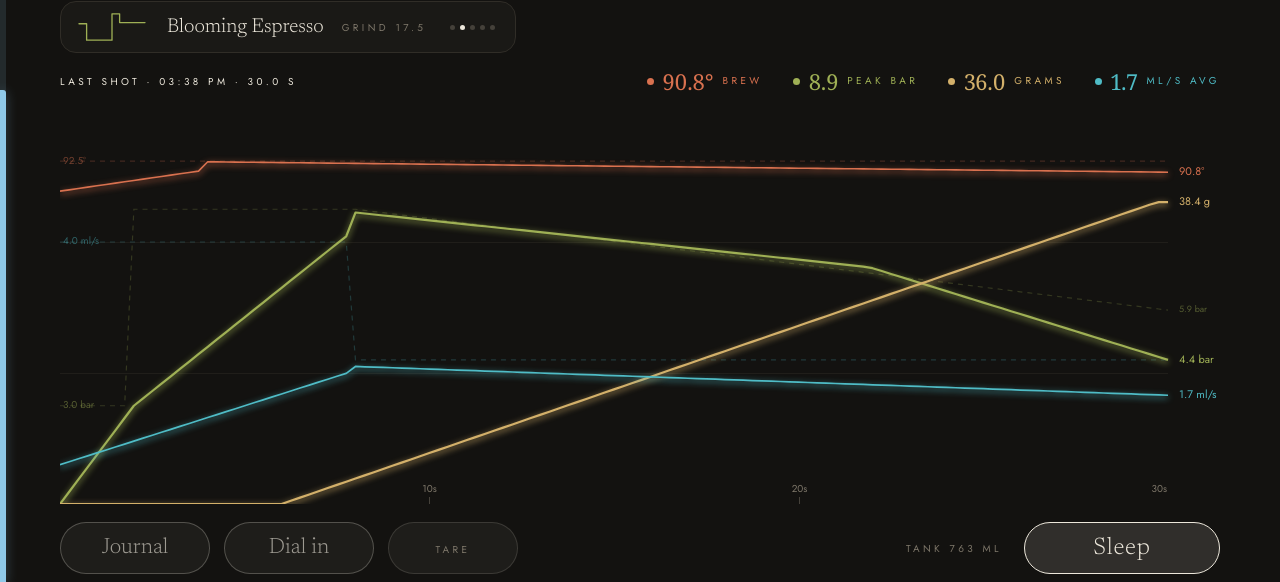
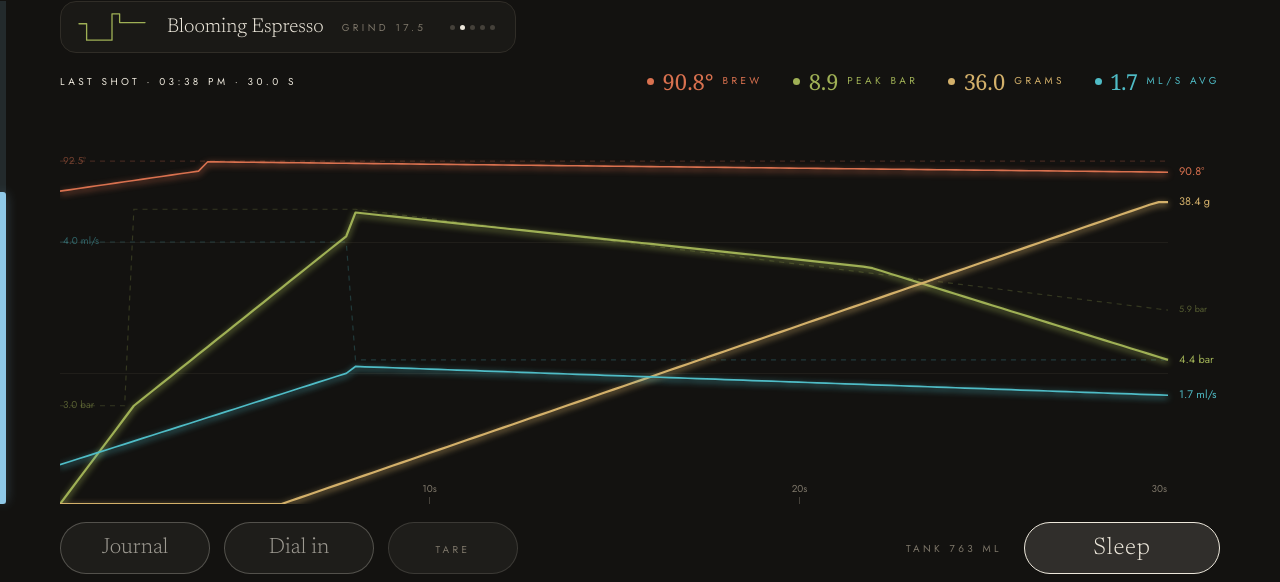
Before and after one commit to pudabassman/decaid-zen, a React (Vite) app: page / in a window 1280 px wide. Shown: the part 214-796 px from the top of the page. Built offline with nearby package versions, Linux system fonts and the light colour scheme; no server answers.

Commit message:
style: the water rail spans header to footer
It ran the full screen height, past both. It now lives in the middle
region, starting where the bean block ends and stopping where the footer
begins, still hard against the left edge.

[ branch: main ]

```diff
--- a/package.json
+++ b/package.json
@@ -1,7 +1,7 @@
 {
   "name": "decaid-zen-skin",
   "private": true,
-  "version": "0.2.22",
+  "version": "0.2.23",
   "type": "module",
   "scripts": {
     "dev": "vite --host",
--- a/src/screens/Idle.tsx
+++ b/src/screens/Idle.tsx
@@ -114,16 +114,6 @@ export function Idle({ machine, onJournal, onDialIn }: { machine: Machine; onJou
 
   return (
     <div className="screen" ref={screen}>
-      <div
-        className={`waterrail${budget.lastDrink || (MOCK && window.location.search.includes('low')) ? ' low' : ''}`}
-        aria-label={
-          budget.lastDrink
-            ? 'Water low: one shot and steam left'
-            : `Water ${Math.round(waterFill)}%`
-        }
-      >
-        <span style={{ height: `${waterFill}%` }} />
-      </div>
 
       <div style={{ marginBottom: 6 }}>
         <div
@@ -218,6 +208,26 @@ export function Idle({ machine, onJournal, onDialIn }: { machine: Machine; onJou
 
       </div>
 
+      <div
+        style={{
+          position: 'relative',
+          flex: '1 1 auto',
+          display: 'flex',
+          flexDirection: 'column',
+          minHeight: 0,
+        }}
+      >
+      <div
+        className={`waterrail${budget.lastDrink || (MOCK && window.location.search.includes('low')) ? ' low' : ''}`}
+        aria-label={
+          budget.lastDrink
+            ? 'Water low: one shot and steam left'
+            : `Water ${Math.round(waterFill)}%`
+        }
+      >
+        <span style={{ height: `${waterFill}%` }} />
+      </div>
+
       <div className="row between" style={{ gap: 24, marginBottom: 2 }}>
         <ProfileDeck
           records={preferredRecords(records, preferred)}
@@ -249,6 +259,7 @@ export function Idle({ machine, onJournal, onDialIn }: { machine: Machine; onJou
       </div>
 
       <LastShotGraph shot={last} />
+      </div>
 
       <div style={{ height: 18 }} />
 
--- a/src/styles/app.css
+++ b/src/styles/app.css
@@ -267,7 +267,7 @@ a { color: var(--flow); }
 
 .waterrail {
   position: absolute;
-  left: 0;
+  left: calc(var(--margin-x) * -1);
   top: 0;
   bottom: 0;
   width: 6px;
```
Also changed, not shown: public/manifest.json.
